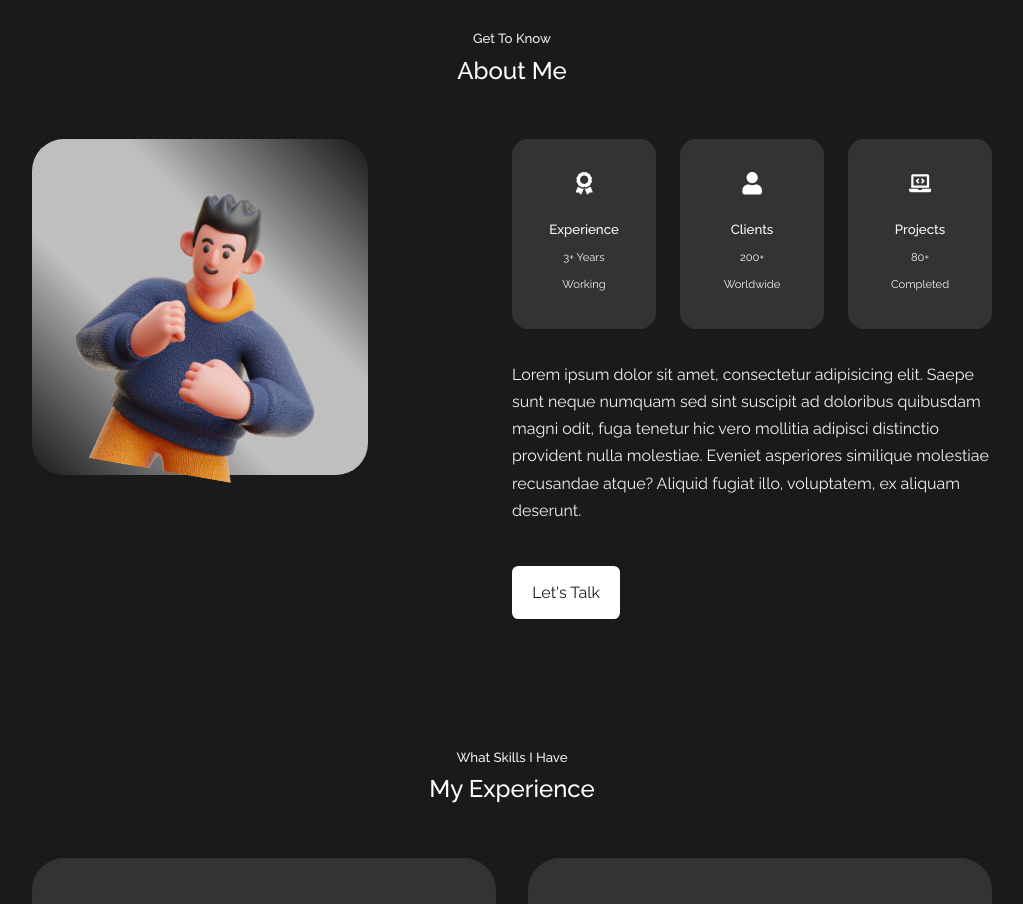
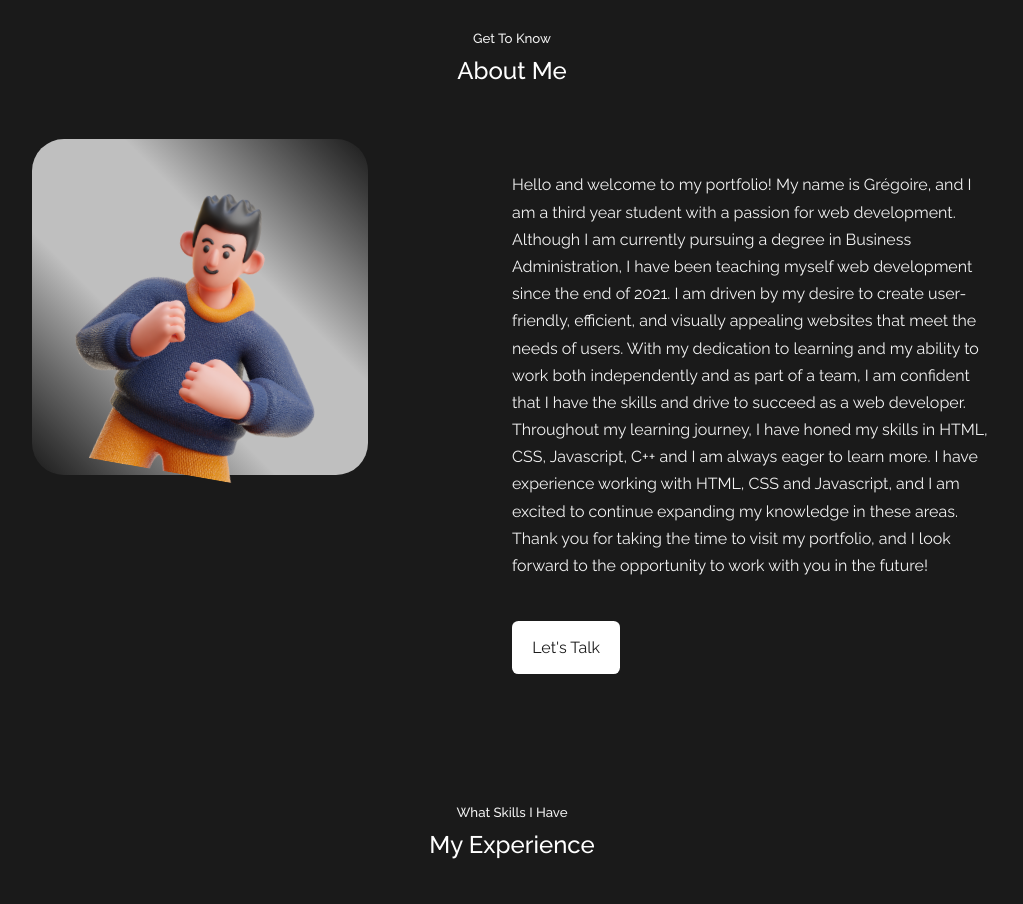
Before and after one commit to gregoirevaillant/portfolio, a React (Create React App) app: page / in a window 1280 px wide. Shown: the part 900-1804 px from the top of the page, without its empty margins (128-1151 px from the left). Built offline with nearby package versions, Linux system fonts and the light colour scheme.

Commit message:
update about me section

```diff
--- a/src/components/about/About.jsx
+++ b/src/components/about/About.jsx
@@ -1,7 +1,6 @@
 import React from "react";
 import "./about.css";
 import ME from "../../assets/me-about.png";
-import { FaAward, FaUser, FaLaptopCode } from "react-icons/fa";
 
 const About = () => {
     return (
@@ -16,31 +15,26 @@ const About = () => {
                     </div>
                 </div>
                 <div className="about__content">
-                    <div className="about__cards">
-                        <article className="about__card">
-                            <FaAward className="about__icon" />
-                            <h5>Experience</h5>
-                            <small>3+ Years Working</small>
-                        </article>
-                        <article className="about__card">
-                            <FaUser className="about__icon" />
-                            <h5>Clients</h5>
-                            <small>200+ Worldwide</small>
-                        </article>
-                        <article className="about__card">
-                            <FaLaptopCode className="about__icon" />
-                            <h5>Projects</h5>
-                            <small>80+ Completed</small>
-                        </article>
-                    </div>
-
                     <p>
-                        Lorem ipsum dolor sit amet, consectetur adipisicing
-                        elit. Saepe sunt neque numquam sed sint suscipit ad
-                        doloribus quibusdam magni odit, fuga tenetur hic vero
-                        mollitia adipisci distinctio provident nulla molestiae.
-                        Eveniet asperiores similique molestiae recusandae atque?
-                        Aliquid fugiat illo, voluptatem, ex aliquam deserunt.
+                        Hello and welcome to my portfolio! My name is Grégoire,
+                        and I am a third year student with a passion for web
+                        development. Although I am currently pursuing a degree
+                        in Business Administration, I have been teaching myself
+                        web development since the end of 2021. I am driven by my
+                        desire to create user-friendly, efficient, and visually
+                        appealing websites that meet the needs of users. With my
+                        dedication to learning and my ability to work both
+                        independently and as part of a team, I am confident that
+                        I have the skills and drive to succeed as a web
+                        developer. Throughout my learning journey, I have honed
+                        my skills in HTML, CSS, Javascript, C++ and I am always
+                        eager to learn more. I have experience working with
+                        HTML, CSS and Javascript, and I am excited to continue
+                        expanding my knowledge in these areas.
+                        <br />
+                        Thank you for taking the time to visit my portfolio, and
+                        I look forward to the opportunity to work with you in
+                        the future!
                     </p>
                     <a href="#contact" className="btn btn-primary">
                         Let's Talk
```
